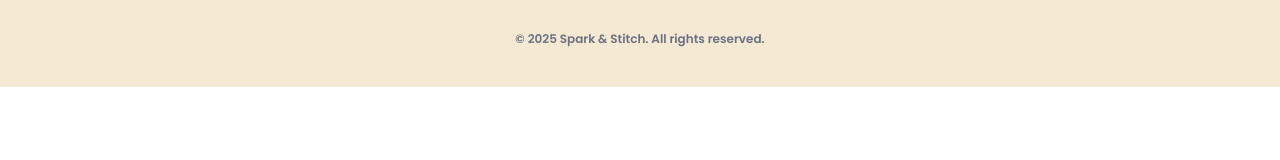
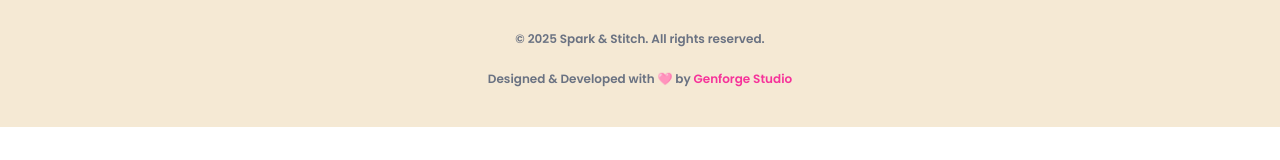
Before and after one commit to harshrao26/Spark-N-Stitch, a Next.js app: page /dashboard in a window 1280 px wide. Shown: the part 529-689 px from the top of the page. Built offline with nearby package versions, Linux system fonts and the light colour scheme; no server answers.

Commit message:
Footer Backlink added

```diff
--- a/src/components/Footer.jsx
+++ b/src/components/Footer.jsx
@@ -72,6 +72,11 @@ const Footer = () => {
         <div className="text-xs text-gray-500 mt-4">
           © {new Date().getFullYear()} Spark & Stitch. All rights reserved.
         </div>
+
+        {/* Credit */}
+        <div className='text-xs text-gray-500 m t-2 text-center'>
+          Designed & Developed with 🩷 by{" "} <a href="https://genforgestudio.com/" className='text-pink-500 hover:underline hover:scale-120 transition-all duration-300 ease-in-out '>Genforge Studio</a>
+        </div>
       </div>
     </footer>
   )
```
